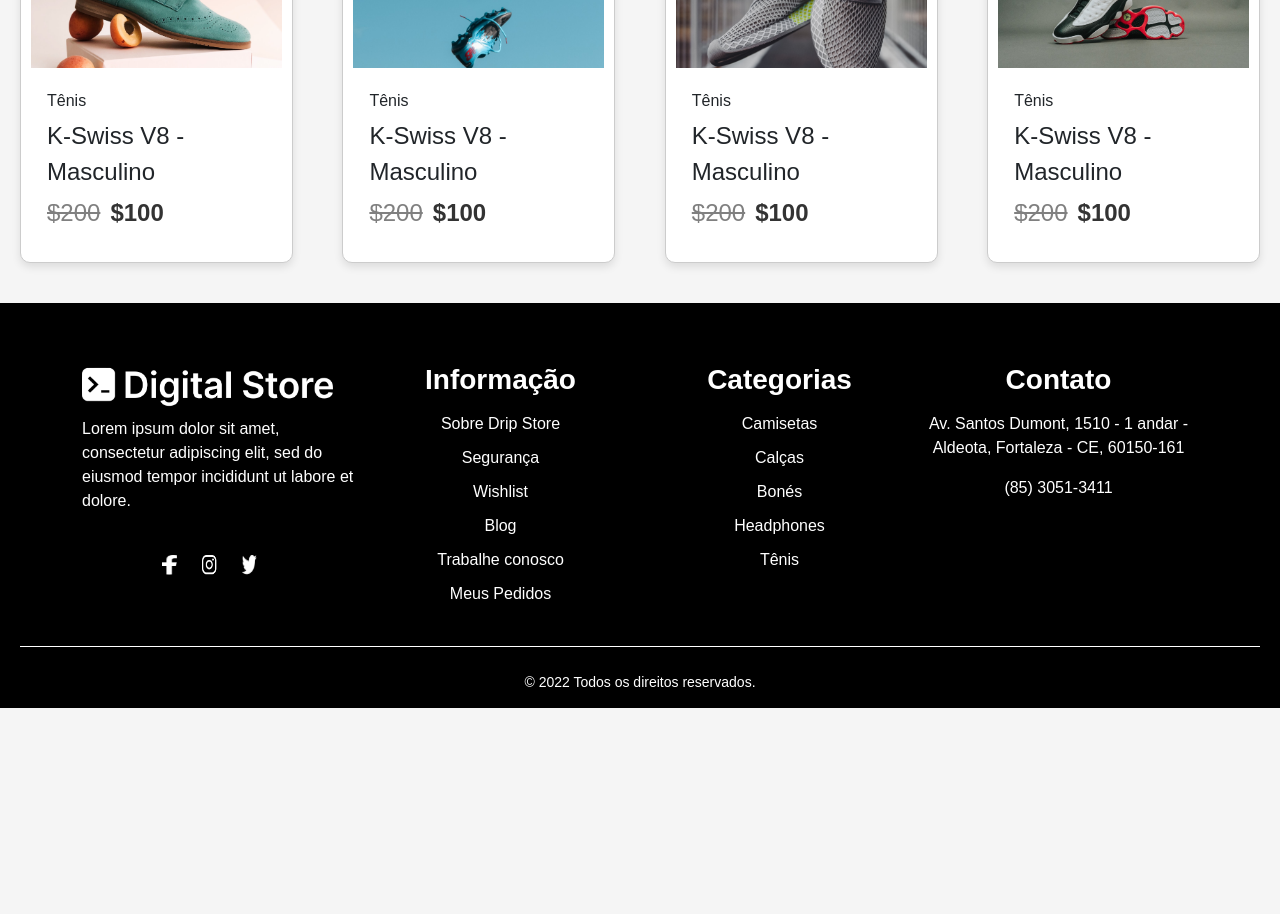
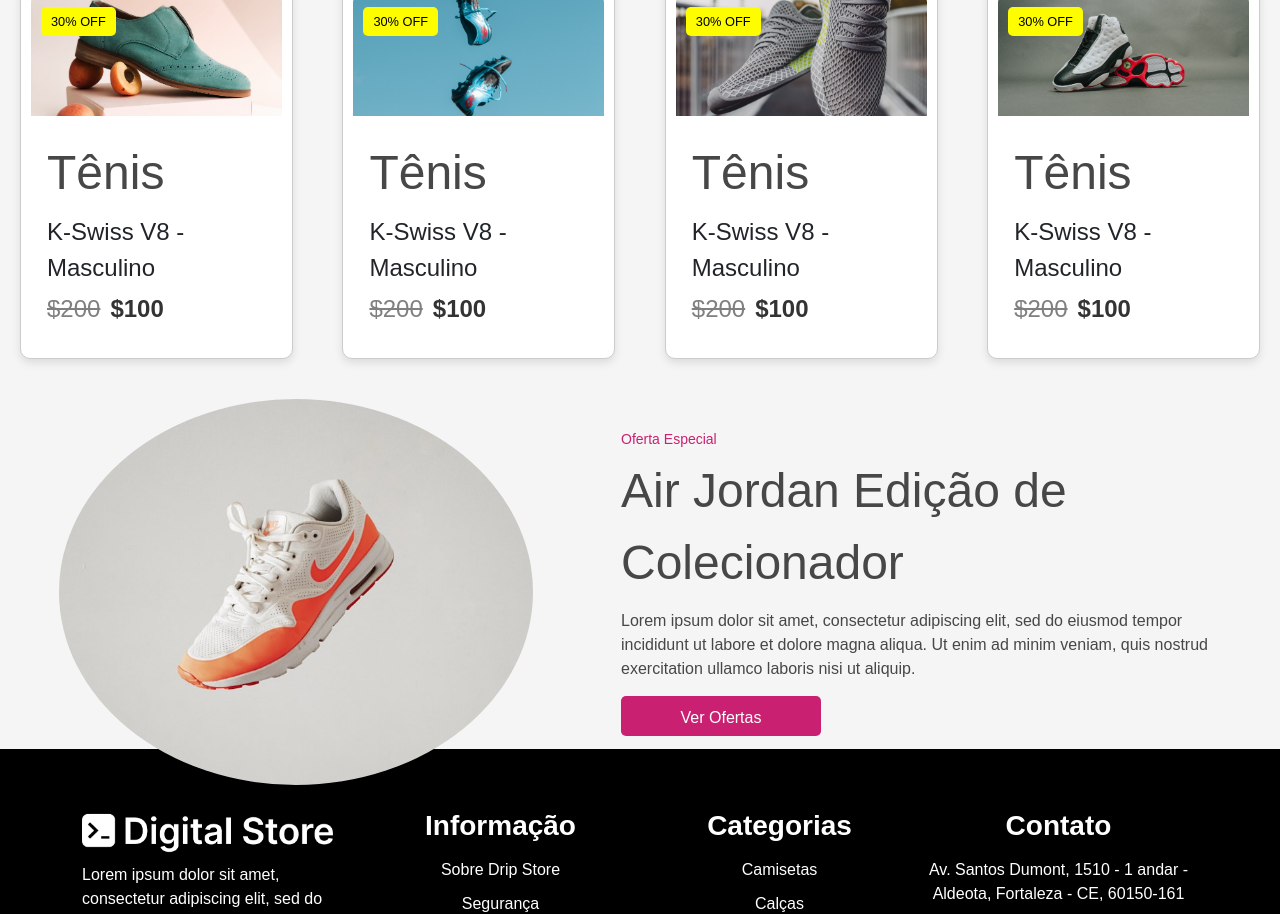
Before and after one commit to Friwdy/frontend-gt, a React (Create React App) app: page / in a window 1280 px wide. Shown: the part 1720-2634 px from the top of the page. Before the commit the page ends 2428 px from the top, so only its background shows below. Built offline with nearby package versions, Linux system fonts and the light colour scheme; the HTML template or start-up script is replaced by a standard one.

Commit message:
home-final

```diff
--- a/src/pages/Homepages/Homepage.jsx
+++ b/src/pages/Homepages/Homepage.jsx
@@ -13,6 +13,7 @@
 import iconShorts from '../../imagens/bone.png';
 import iconHeadphones from '../../imagens/headphones.png';
 import iconShoes from '../../imagens/tenis.png';
+import image5 from '../../imagens/produc-image-5.jpeg';
 
 const Home = () => {
   return (
@@ -241,7 +242,17 @@
           </Card>
         </div>
       </div>
-
+      <div className="offer-container">
+        <div className="image-container">
+          <img src={image5} alt="Oferta Especial" />
+        </div>
+        <div className="text-container">
+          <p className="offer-heading">Oferta Especial</p>
+          <p className="product-name">Air Jordan Edição de Colecionador</p>
+          <p className="product-description">Lorem ipsum dolor sit amet, consectetur adipiscing elit, sed do eiusmod tempor incididunt ut labore et dolore magna aliqua. Ut enim ad minim veniam, quis nostrud exercitation ullamco laboris nisi ut aliquip.</p>
+          <button className="offer-button">Ver Ofertas</button>
+        </div>
+      </div>
     </div>
   );
 };
--- a/src/pages/Homepages/styles.css
+++ b/src/pages/Homepages/styles.css
@@ -266,3 +266,74 @@
 .new-price {
     font-weight: bold;
 }
+
+.offer-container {
+    display: flex;
+    align-items: flex-start;
+    height: calc(50vh - 50px); /* Altura da div como metade da altura da tela menos o padding */
+    padding-bottom: 20px; /* Padding inferior para não ultrapassar o footer */
+    box-sizing: border-box; /* Inclui o padding na altura total */
+}
+
+.image-container {
+    flex: 1;
+    display: flex;
+    align-items: center;
+    justify-content: center;
+    overflow: hidden; /* Garante que a imagem não ultrapasse o contêiner */
+}
+
+.image-container img {
+    padding: 20px;
+    height: 100%; /* A imagem preencherá a altura do contêiner */
+    width: 514px; /* Mantém a proporção da imagem */
+    border-radius: 50%; /* Faz a imagem circular */
+}
+
+.text-container {
+    flex: 1;
+    display: flex;
+    flex-direction: column;
+    justify-content: center;
+    padding: 50px;
+}
+
+.offer-heading {
+    text-align: left;
+    font-size: 14px;
+    color: #C92071; /* Cor do texto */
+    margin: 0;
+}
+
+.product-name {
+    text-align: left;
+    width: 514px;
+    font-size: 48px;
+    color: #474747; /* Cor do texto */
+    margin: 5px 0; /* Margem para separar os textos */
+}
+
+.product-description {
+    width: 589px;
+    text-align: left;
+    font-size: 16px;
+    color: #474747; /* Cor do texto */
+    margin: 5px 0;
+}
+
+.offer-button {
+    background-color: #C92071; /* Cor do botão */
+    color: white; /* Cor do texto do botão */
+    border: none;
+    width: 200px;
+    height: 40px;
+    padding: 10px 20px;
+    border-radius: 5px;
+    font-size: 16px;
+    cursor: pointer;
+    margin-top: 10px;
+}
+
+.offer-button:hover {
+    background-color: #a7155e; /* Cor do botão quando o mouse passa por cima */
+}
```
Lines whose indentation alone changed are shown as unchanged.
